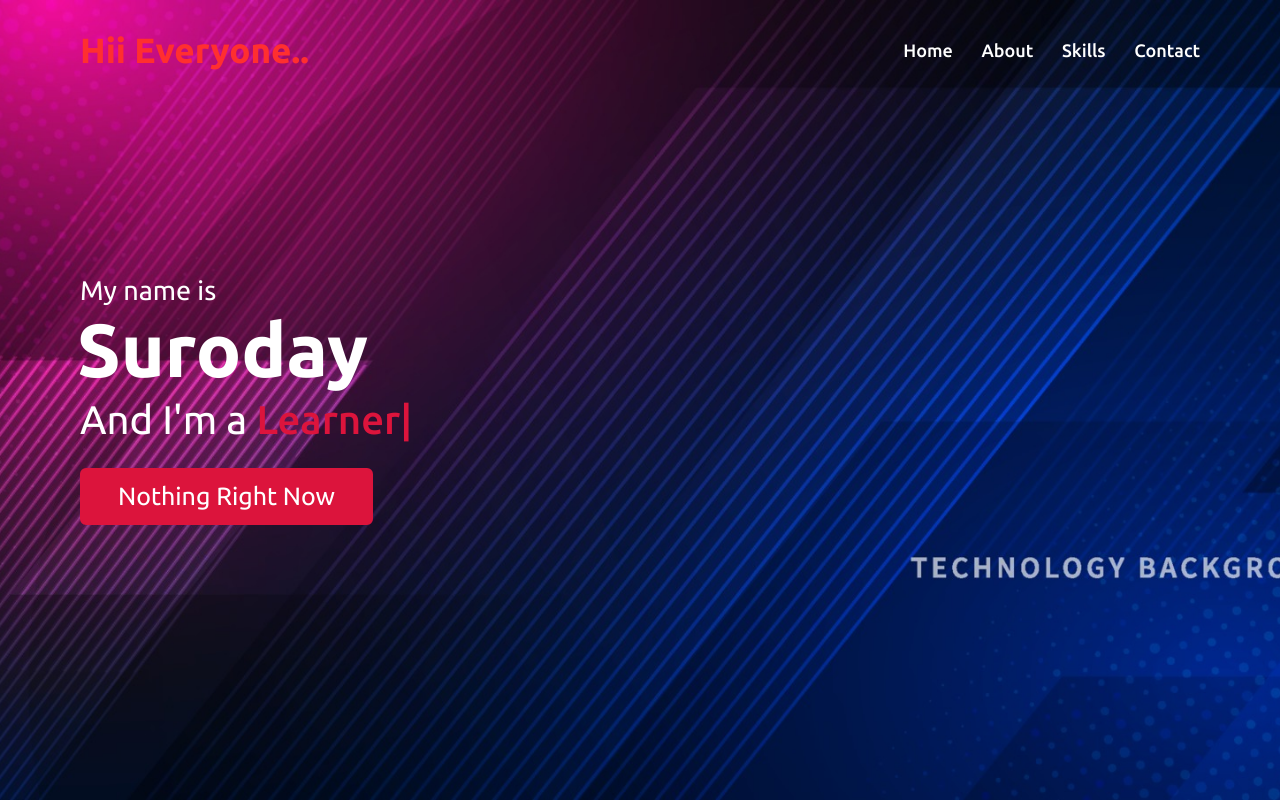
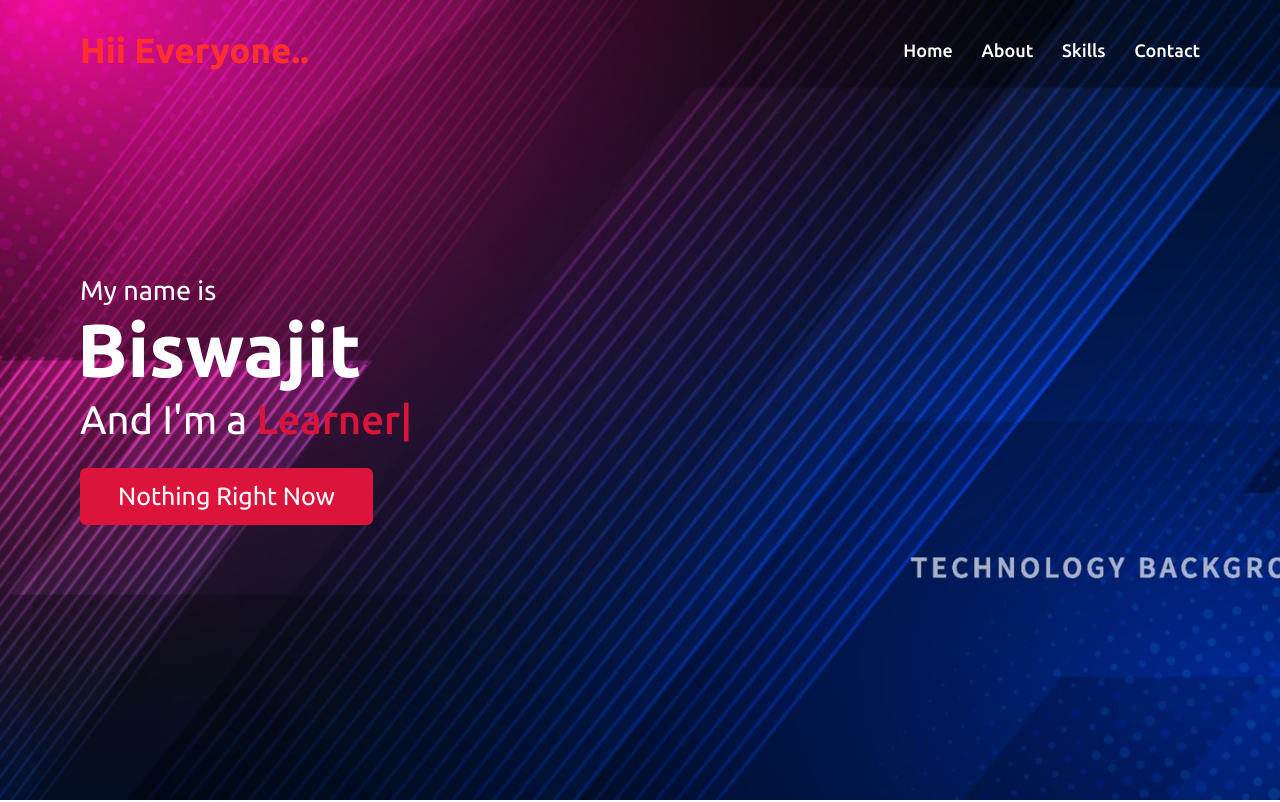
Before and after one commit to LearnWithBiswajit/Website-Hosting-Nginx, a plain HTML site: page index.html in a window 1280 px wide. Shown: the top 802 px of the page. Drawn offline with nearby package versions, Linux system fonts and the light colour scheme.

Commit message:
Update index.html

```diff
--- a/index.html
+++ b/index.html
@@ -39,7 +39,7 @@
         <div class="max-width">
             <div class="home-content">
                 <div class="text-1">My name is</div>
-                <div class="text-2">Suroday</div>
+                <div class="text-2">Biswajit</div>
                 <div class="text-3">And I'm a <span class="typing"> </span></div>
                 <a href="#">Nothing Right Now</a>
             </div>
```
